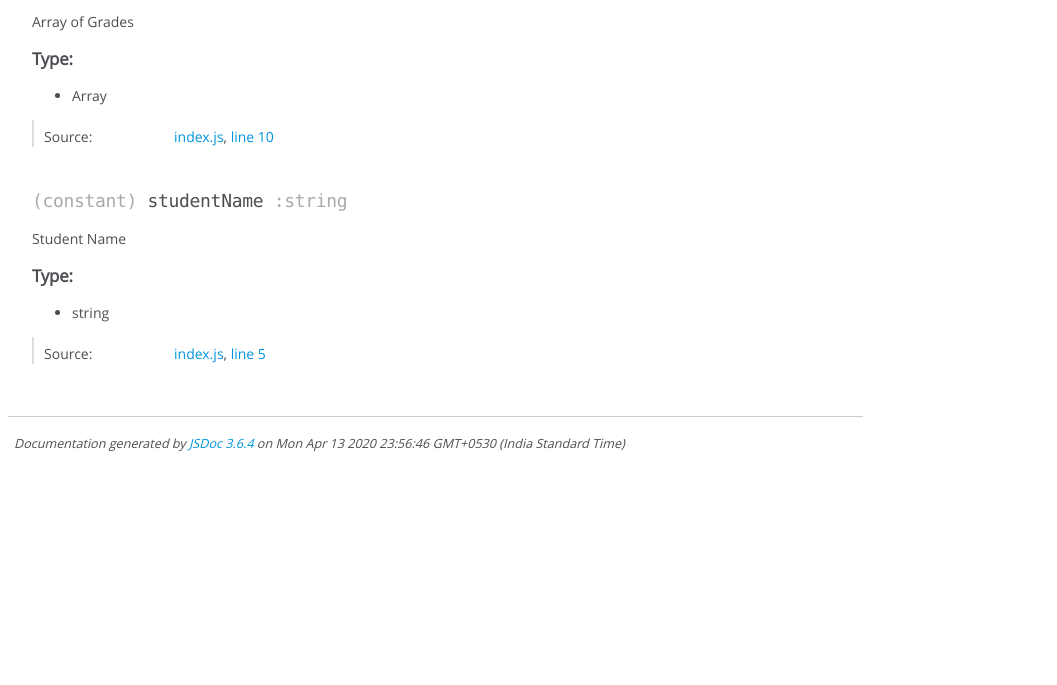
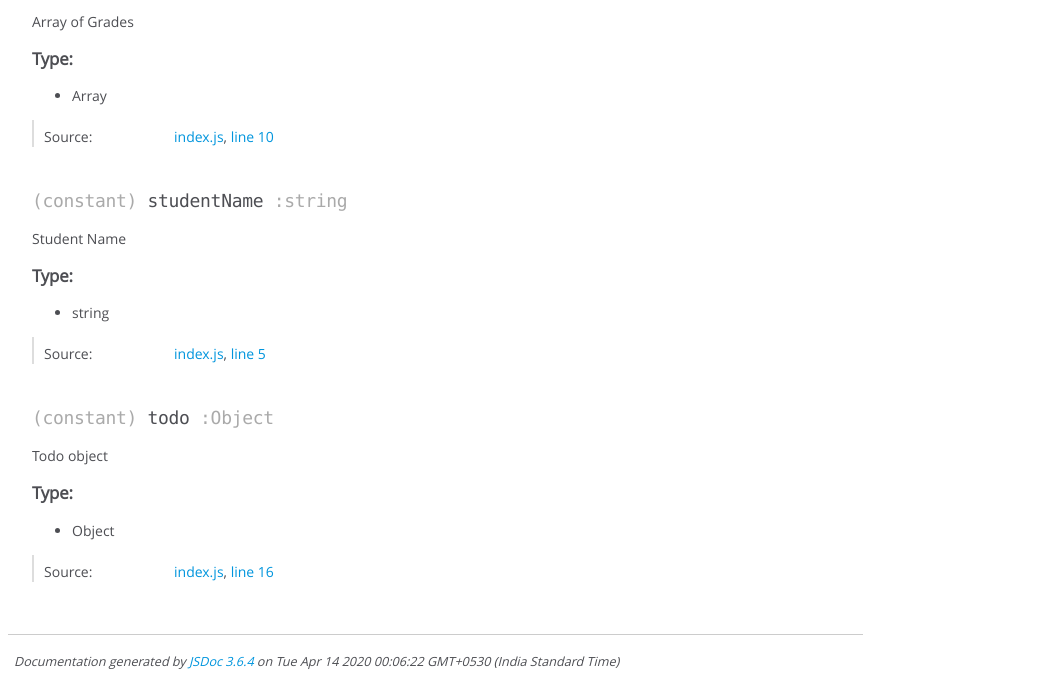
Before and after one commit to ATRI2107/JSDOC-SAMPLE, a website: page docs/global.html in a window 1280 px wide. Shown: the part 251-936 px from the top of the page, without its empty margins (0-1057 px from the left). Before the commit the page ends 800 px from the top, so only its background shows below. Drawn offline with Linux system fonts and the light colour scheme.

Commit message:
Docs updated according to the examples

```diff
--- a/docs/global.html
+++ b/docs/global.html
@@ -242,6 +242,78 @@
 
 
 
+<h4 class="name" id="todo"><span class="type-signature">(constant) </span>todo<span class="type-signature"> :Object</span></h4>
+
+
+
+
+<div class="description">
+    <p>Todo object</p>
+</div>
+
+
+
+    <h5>Type:</h5>
+    <ul>
+        <li>
+
+<span class="param-type">Object</span>
+
+
+        </li>
+    </ul>
+
+
+
+
+
+<dl class="details">
+
+
+
+
+
+
+
+
+
+
+
+
+
+
+
+
+
+
+
+
+
+
+
+
+
+
+    <dt class="tag-source">Source:</dt>
+    <dd class="tag-source"><ul class="dummy"><li>
+        <a href="index.js.html">index.js</a>, <a href="index.js.html#line16">line 16</a>
+    </li></ul></dd>
+
+
+
+
+
+
+
+</dl>
+
+
+
+
+
+
+
+
 
 
 
@@ -258,13 +330,13 @@
 </div>
 
 <nav>
-    <h2><a href="index.html">Home</a></h2><h3>Global</h3><ul><li><a href="global.html#grades">grades</a></li><li><a href="global.html#studentName">studentName</a></li></ul>
+    <h2><a href="index.html">Home</a></h2><h3>Global</h3><ul><li><a href="global.html#grades">grades</a></li><li><a href="global.html#studentName">studentName</a></li><li><a href="global.html#todo">todo</a></li></ul>
 </nav>
 
 <br class="clear">
 
 <footer>
-    Documentation generated by <a href="https://github.com/jsdoc/jsdoc">JSDoc 3.6.4</a> on Mon Apr 13 2020 23:56:46 GMT+0530 (India Standard Time)
+    Documentation generated by <a href="https://github.com/jsdoc/jsdoc">JSDoc 3.6.4</a> on Tue Apr 14 2020 00:06:22 GMT+0530 (India Standard Time)
 </footer>
 
 <script> prettyPrint(); </script>
```
Also changed, not shown: docs/index.html (+2 -2 lines), docs/index.js.html (+12 -3 lines).
